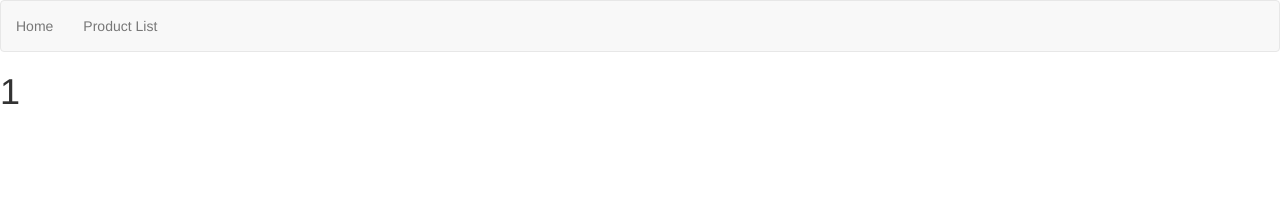
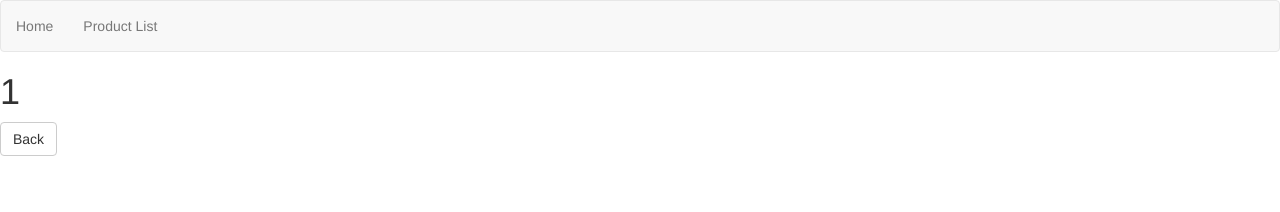
Before and after one commit to HarryWang74/learning-angular4, an Angular app: page /product/1 in a window 1280 px wide. Shown: the top 212 px of the page. Built offline with nearby package versions, Linux system fonts and the light colour scheme.

Commit message:
added back button to detail

```diff
--- a/src/app/product/product-detail/product-detail.component.html
+++ b/src/app/product/product-detail/product-detail.component.html
@@ -1 +1,4 @@
 <h1>{{pageTitle}}</h1>
+<a class="btn btn-default" (click)='onBack()'>
+  Back
+</a>
--- a/src/app/product/product-detail/product-detail.component.ts
+++ b/src/app/product/product-detail/product-detail.component.ts
@@ -1,5 +1,5 @@
 import { Component, OnInit } from '@angular/core';
-import { ActivatedRoute } from '@angular/router';
+import { ActivatedRoute, Router } from '@angular/router';
 
 @Component({
   selector: 'app-product-detail',
@@ -8,7 +8,10 @@ import { ActivatedRoute } from '@angular/router';
 })
 export class ProductDetailComponent implements OnInit {
   pageTitle: string;
-  constructor(private _route: ActivatedRoute) { }
+  constructor(
+    private _route: ActivatedRoute,
+    private _router: Router
+  ) { }
 
   ngOnInit() {
     // 用 snapshot 静态取 id, id 要和 router config 里设置的名字一致
@@ -17,4 +20,7 @@ export class ProductDetailComponent implements OnInit {
     this.pageTitle =`${id}`;
   }
 
+  onBack(): void{
+    this._router.navigate(['/products']);
+  }
 }
```
